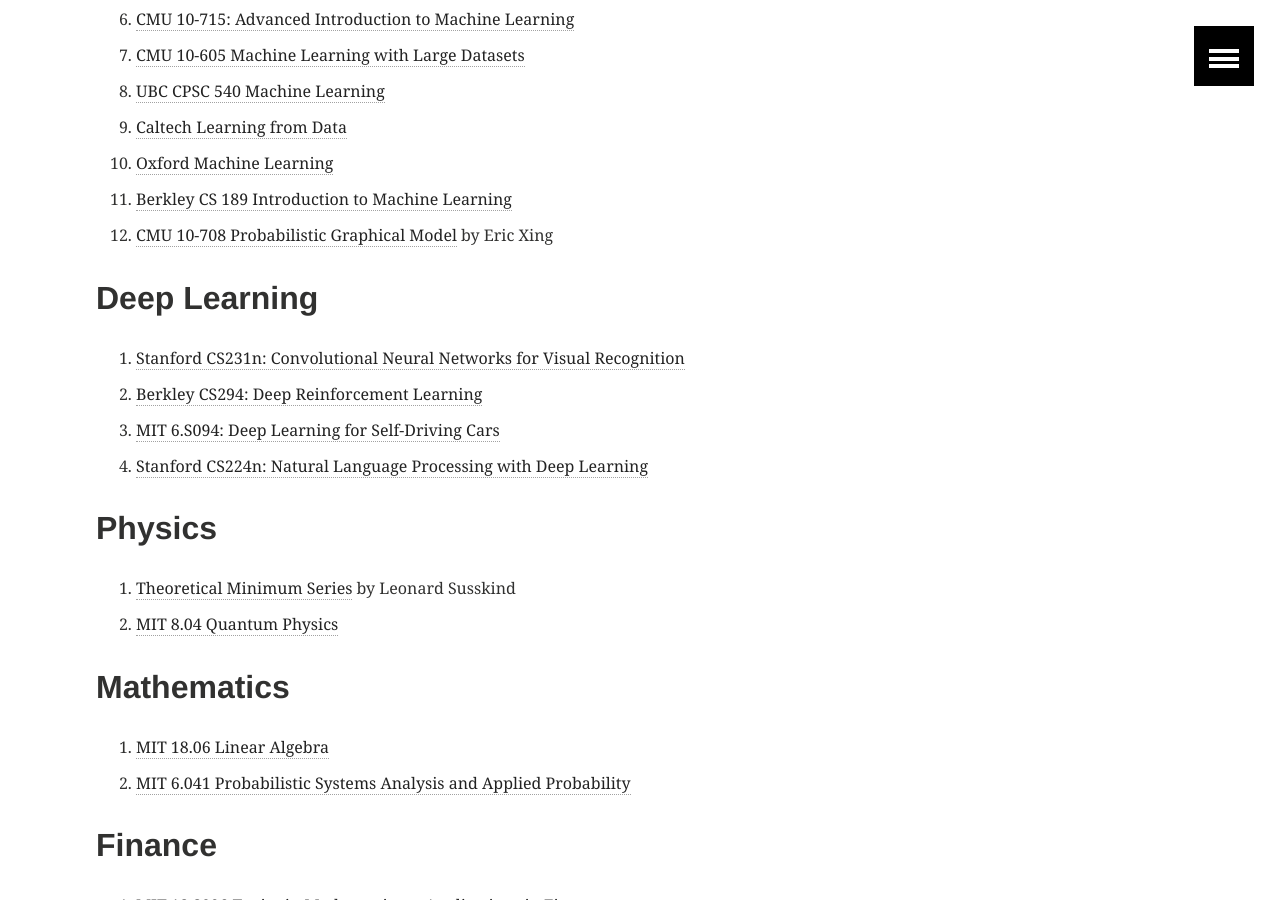
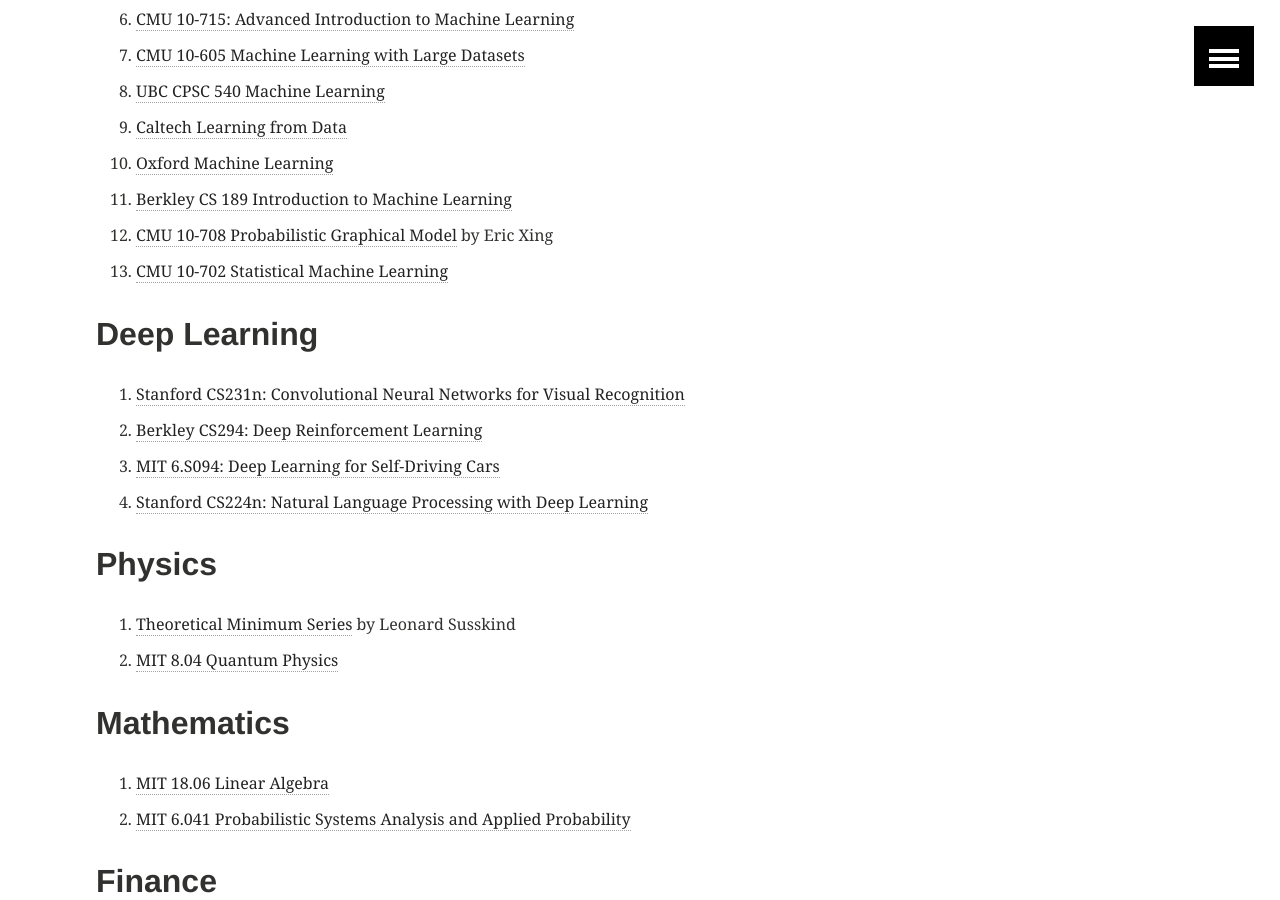
Before and after one commit to alex8937/alex8937.github.io, a Jekyll site: the page built from _posts/study/2017-04-15-Openware-Course-List.md, in a window 1280 px wide and 900 px high, scrolled down 1510 px. Built offline with Jekyll 4.4.1, drawn with Linux system fonts in a browser that asks for light colours; comment, search, counter and statistics services are not loaded.

Commit message:
Added CMU 10-702

```diff
--- a/_posts/study/2017-04-15-Openware-Course-List.md
+++ b/_posts/study/2017-04-15-Openware-Course-List.md
@@ -37,6 +37,7 @@
 10. [Oxford Machine Learning](https://www.youtube.com/playlist?list=PLE6Wd9FR--EfW8dtjAuPoTuPcqmOV53Fu)
 11. [Berkley CS 189 Introduction to Machine Learning](https://people.eecs.berkeley.edu/~jrs/189s16/)
 12. [CMU 10-708 Probabilistic Graphical Model](https://www.youtube.com/channel/UCOzakpjRw6jySE1Fu6_ZWGg) by Eric Xing
+13. [CMU 10-702 Statistical Machine Learning](http://www.stat.cmu.edu/~larry/=sml/)
 
 ## Deep Learning
 1. [Stanford CS231n: Convolutional Neural Networks for Visual Recognition](http://cs231n.stanford.edu/)
```
